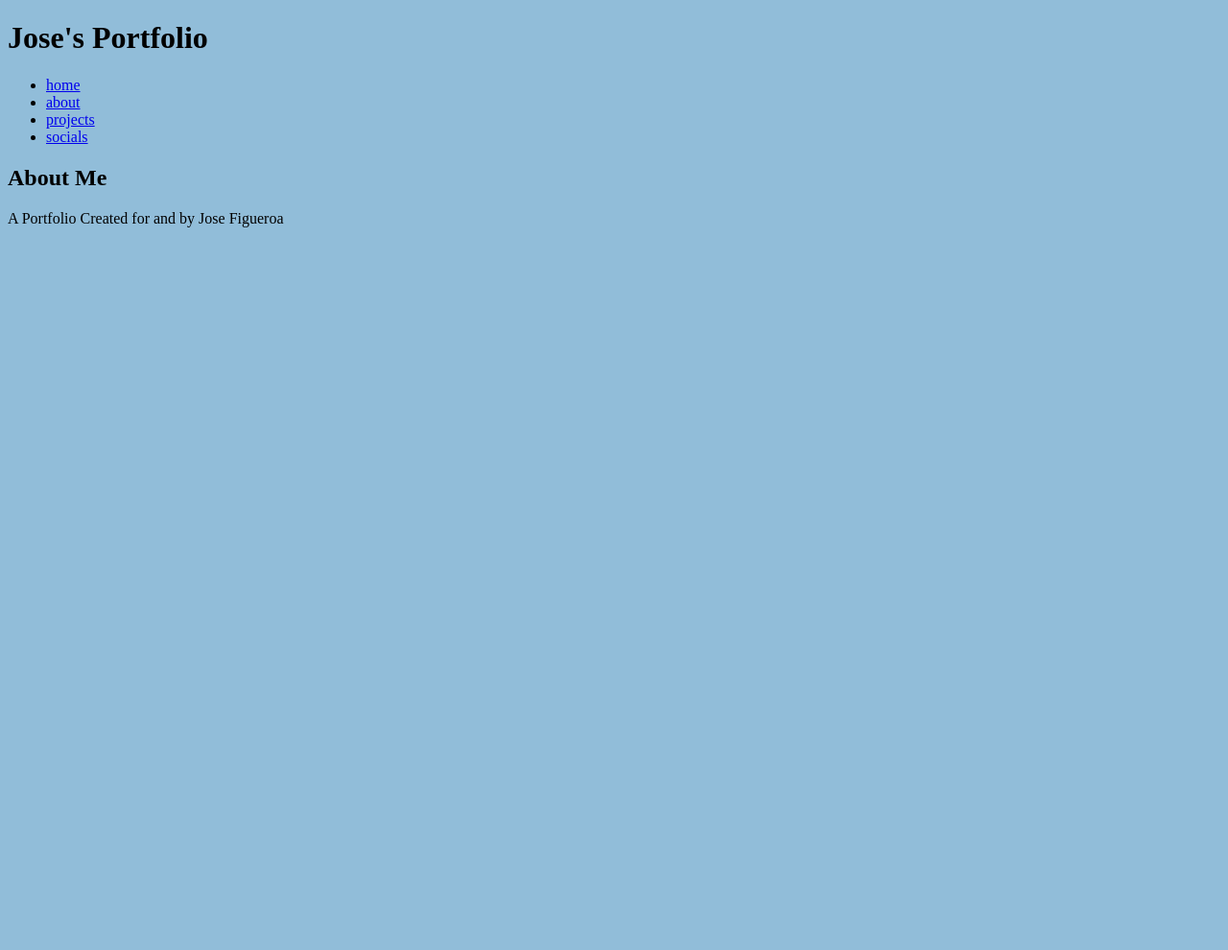
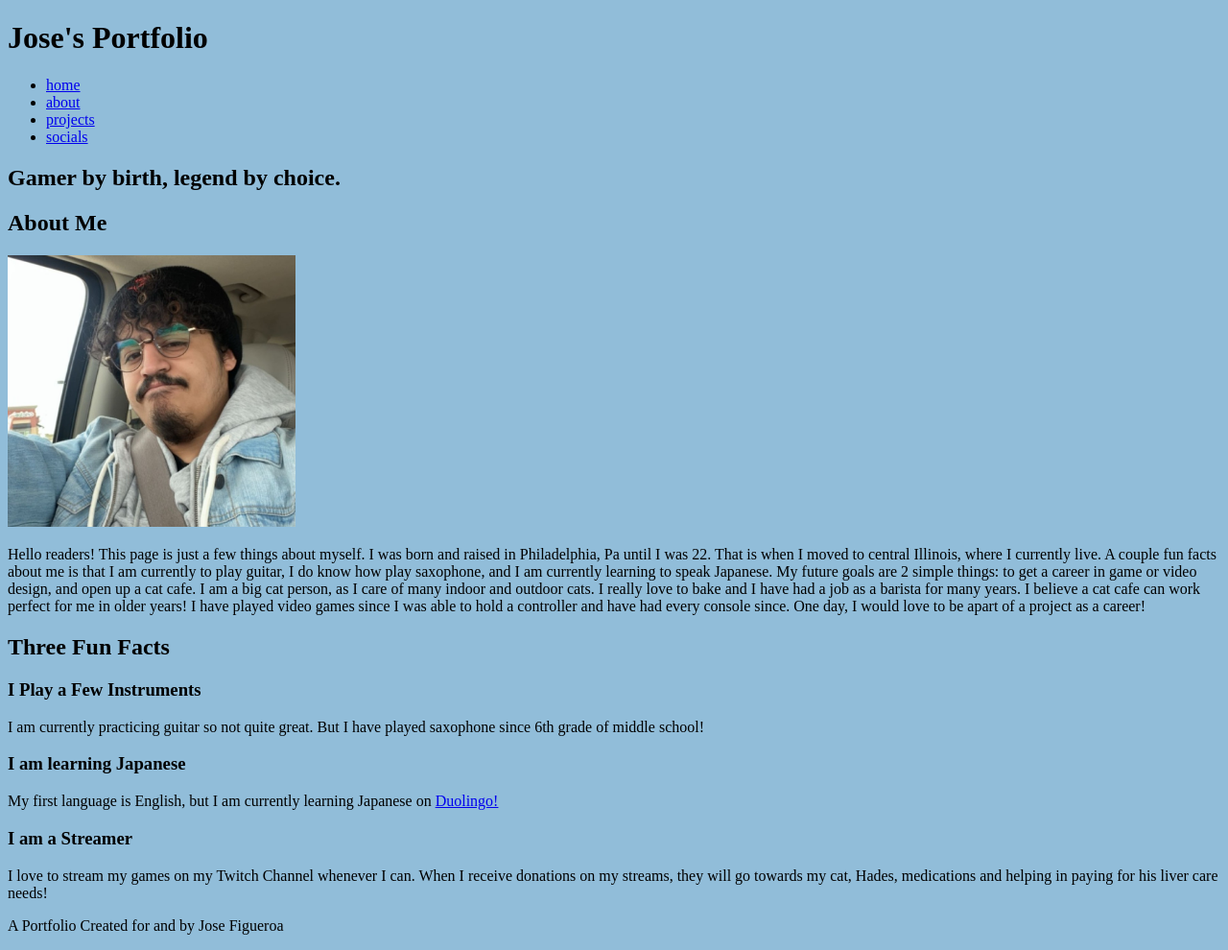
Before and after one commit to Jfigue70/Jose-s-Portfolio, a plain HTML site: page about.html in a window 1280 px wide. Shown: the whole page at 96% size. Before the commit the page ends 800 px from the top, so only its background shows below. Drawn offline with Linux system fonts and the light colour scheme.

Commit message:
added a selfie image and content from about page

```diff
--- a/about.html
+++ b/about.html
@@ -20,11 +20,42 @@
     </nav>
     <main>
         <section>
-            <h2>About Me</h2>
+           <h2>Gamer by birth, legend by choice.</h2>
         </section>
         <section>
-
+            <h2>About Me</h2>
+            <img src="images/CarSelfie.jpg"
+            alt="A front face selfie photo of Jose Figueroa in his car"
+            width="300px">
         </section>
+        <section>
+            <p> Hello readers! This page is just a few things about myself. I was born and raised in Philadelphia, Pa until I was 22.
+                That is when I moved to central Illinois, where I currently live. A couple fun facts about me is that I am currently
+                to play guitar, I do know how play saxophone, and I am currently learning to speak Japanese. My future goals are
+                2 simple things: to get a career in game or video design, and open up a cat cafe. I am a big cat person, as I
+                care of many indoor and outdoor cats. I really love to bake and I have had a job as a barista for many years. I
+                believe a cat cafe can work perfect for me in older years! I have played video games since I was able to hold a
+                controller and have had every console since. One day, I would love to be apart of a project as a career!
+            </p>
+        </section>
+        <div class="card-row">
+            <section>
+                <h2>Three Fun Facts</h2>
+            </section>
+            <section>
+                <h3>I Play a Few Instruments</h3>
+                <p>I am currently practicing guitar so not quite great. But I have played saxophone since 6th grade of middle school!</p>
+            </section>
+            <section>
+                <h3>I am learning Japanese</h3>
+                <p>My first language is English, but I am currently learning Japanese on <a href="https://www.duolingo.com">Duolingo!</a></p>
+            </section>
+            <section>
+                <h3>I am a Streamer</h3>
+                <p>I love to stream my games on my Twitch Channel whenever I can. When I receive donations on my streams, they will go towards
+                    my cat, Hades, medications and helping in paying for his liver care needs!</p>
+            </section>
+        </div>
     </main>
     <footer>
         <p>A Portfolio Created for and by Jose Figueroa</p>
```
Also changed, not shown: index.html (+8 -5 lines), projects.html (+6 -4 lines), images/CarSelfie.jpg (added).
